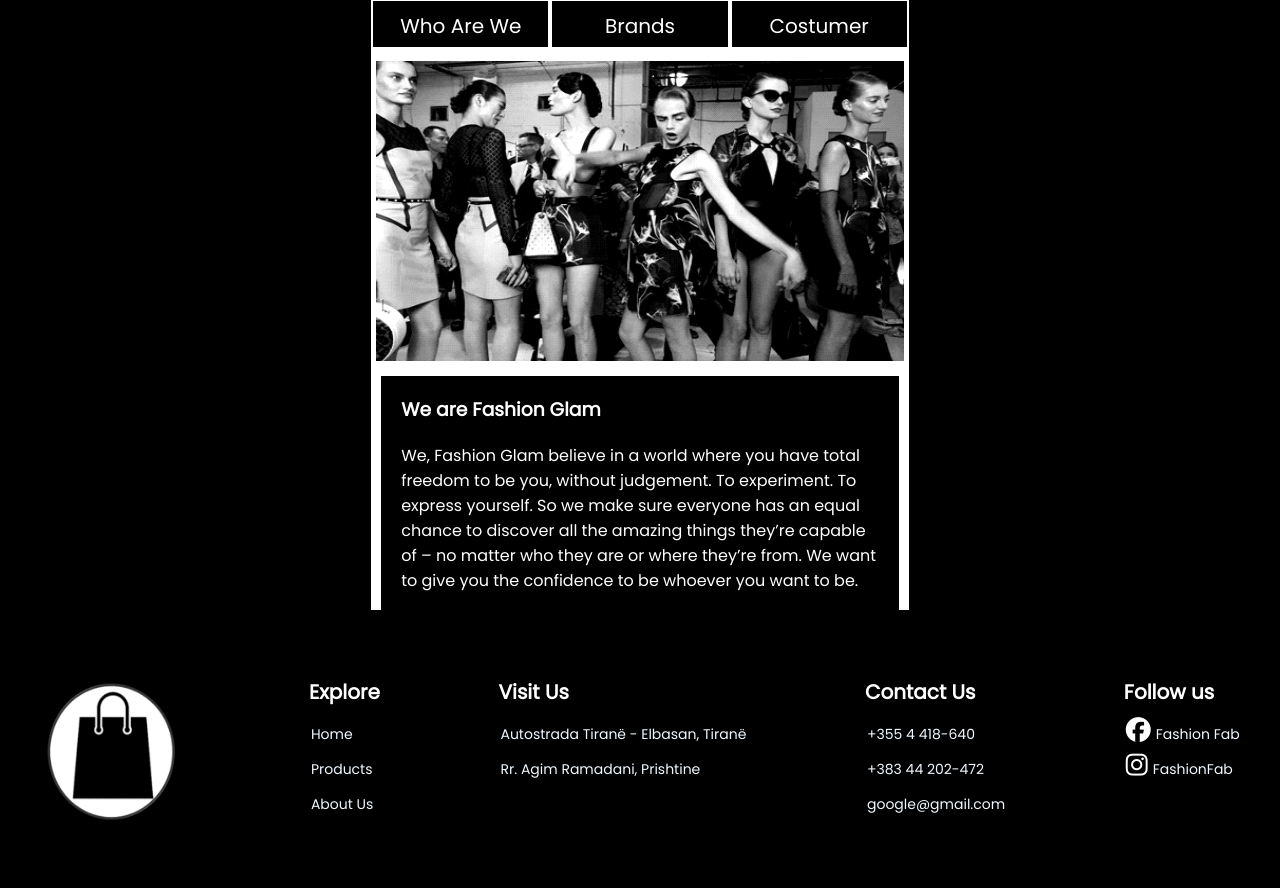
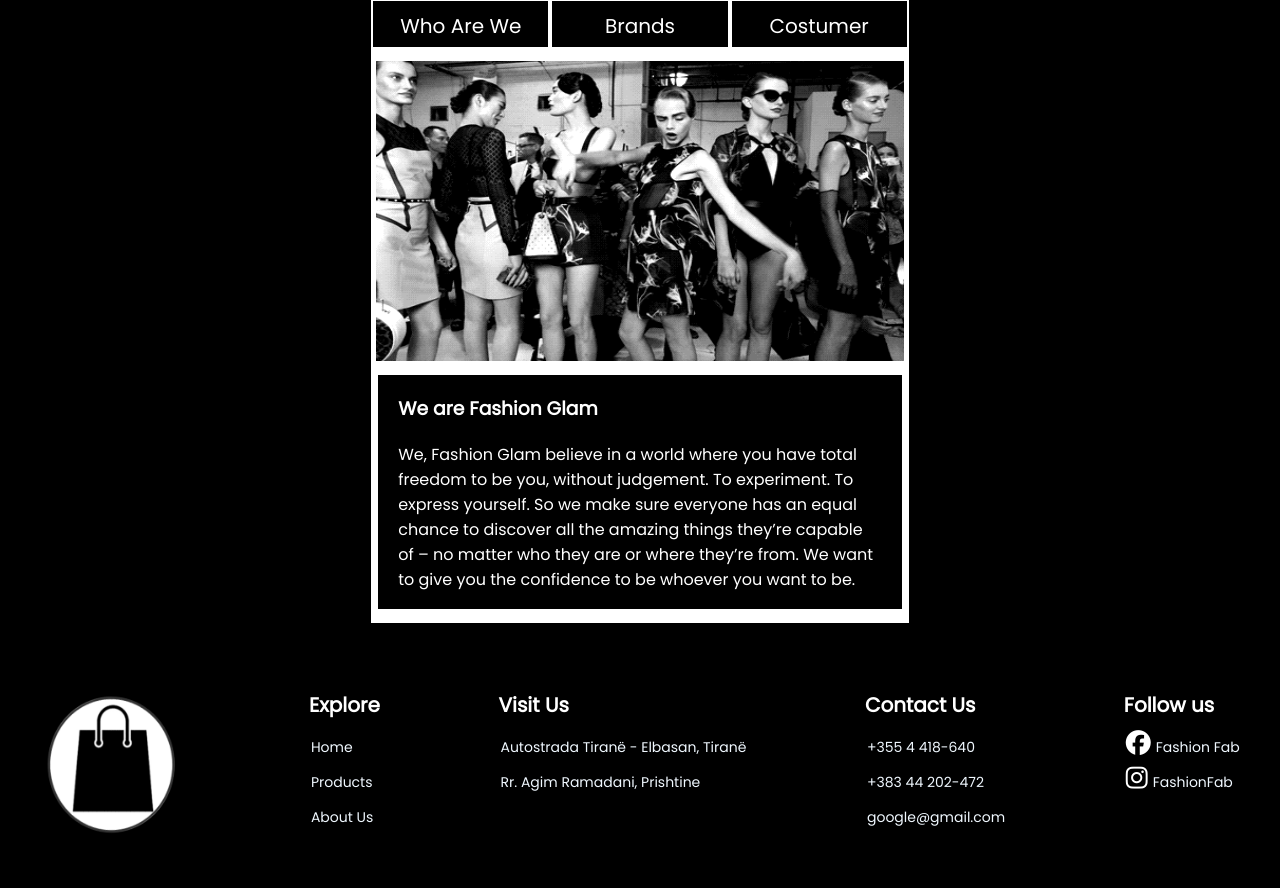
Before and after one commit to KujteseLahi/ProjektiFashion, a PHP site: page /aboutUs.php in a window 1280 px wide. Shown: the part 261-1149 px from the top of the page. Before the commit the page ends 1081 px from the top, so only its background shows below. Run offline with PHP 8.4, Linux system fonts and the light colour scheme; some libraries are stand-ins or nearby versions.

Commit message:
Update aboutUs.css

```diff
--- a/css/aboutUs.css
+++ b/css/aboutUs.css
@@ -135,7 +135,7 @@ body {
   .hidden {
     display: none;
   }
- #mainForm{
+ .mainForm{
     color: black;
   }
   .form-style {
@@ -157,7 +157,7 @@ body {
     height: 300px;
   }
   .text{
-    margin: 15px 5px 0;
+    margin: 14px 2px 14px;
     padding: 1px 20px;
     background-color: black;
     color: white;
```
